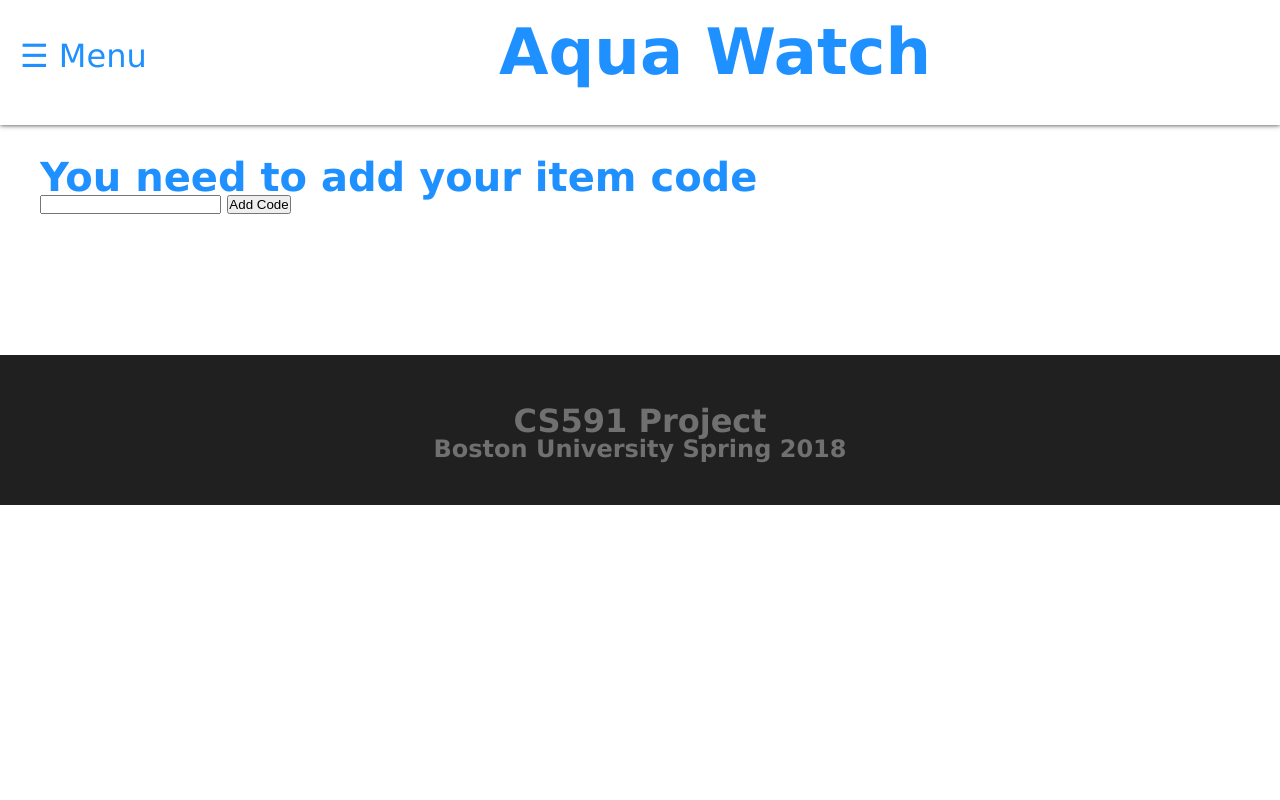
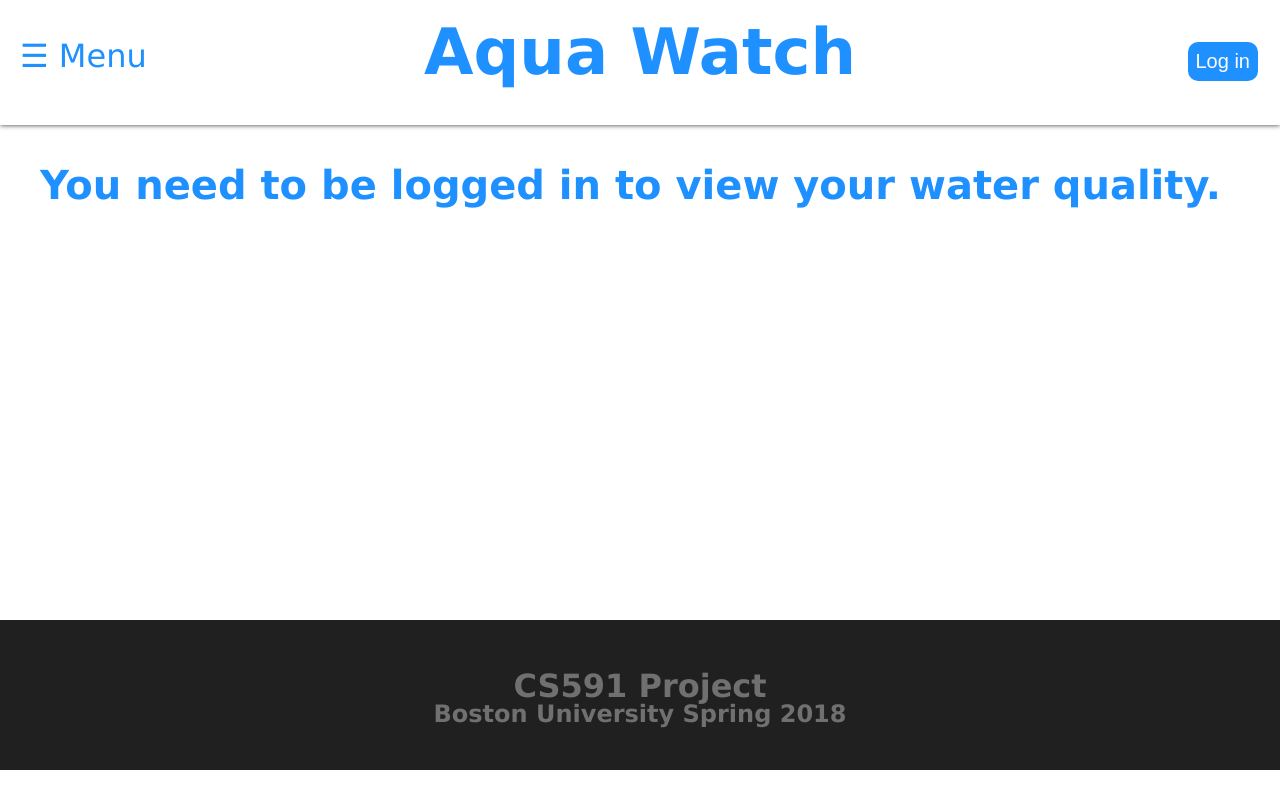
Before and after one commit to aqua-watch/aqua-watch-API, a Flask app: page /your_water_quality in a window 1280 px wide. Run offline with Flask 2, Linux system fonts and the light colour scheme; some libraries are stand-ins or nearby versions.

Commit message:
Updated styles and templates

```diff
--- a/aqua-watch-api/app.py
+++ b/aqua-watch-api/app.py
@@ -63,7 +63,7 @@ yellow_marker = 'http://maps.google.com/mapfiles/ms/icons/yellow-dot.png'
 red_marker = 'http://maps.google.com/mapfiles/ms/icons/red-dot.png'
 
 # the user
-user = None
+user = {'fname': None}
 
 class User():
     def __init__(self, email, first_name, last_name, products=[]):
@@ -87,10 +87,10 @@ class User():
 @app.route("/")
 def index():
     # main page
-    if (user):
-        return render_template('index.html', logged_in=1, fname=user.first_name)
+    if user['fname'] == None:
+        return render_template('index.html', not_logged_in=1)
     else:
-        return render_template('index.html', not_logged_in=1)
+        return render_template('index.html', logged_in=1, fname=user['fname'])
 
 # User login with Google account
 @app.route('/login', methods=['GET'])
@@ -127,14 +127,14 @@ def login():
 
     # image = user_document['image']['url']
 
-    user = User(email, firstName, lastName)
+    user['fname'] = firstName
 
     # Save credentials back to session in case access token was refreshed.
     # ACTION ITEM: In a production app, you likely want to save these
     #              credentials in a persistent database instead.
     flask.session['credentials'] = credentials_to_dict(credentials)
 
-    return render_template('index.html', logged_in=1, fname=user.first_name)
+    return render_template('index.html', logged_in=1, fname=user['fname'])
 
 # Getting authorization from user through Google
 @app.route('/authorize')
@@ -186,7 +186,7 @@ def gCallback():
 def logout():
     if 'credentials' in flask.session:
         del flask.session['credentials']
-        user = None
+        user['fname'] = None
 
     return render_template('index.html', not_logged_in=1)
 
@@ -234,11 +234,11 @@ def mapview():
         # handle invalid address
         if (response['status'] != 'OK'):
             message = "Invalid address. Try again."
-            if (user):
-                return render_template('index.html', location=address, message=message, fname=user.first_name,
+            if user['fname'] == None:
+                return render_template('index.html', location=address, message=message, not_logged_in=1)
+            else:
+                return render_template('index.html', location=address, message=message, fname=user['fname'],
                                        logged_in=1)
-            else:
-                return render_template('index.html', location=address, message=message, not_logged_in=1)
         # obtain values from response
         address = response['results'][0]['formatted_address']
         latitude = response['results'][0]['geometry']['location']['lat']
@@ -260,11 +260,11 @@ def mapview():
                 zero_results = False
         if (len(results) == 0):
             message = "No data for this location or its surroundings yet"
-            if (user):
-                return render_template('index.html', location=address, message=message, fname=user.first_name,
+            if user['fname'] ==None:
+                return render_template('index.html', location=address, message=message, not_logged_in=1)
+            else:
+                return render_template('index.html', location=address, message=message, fname=user['fname'],
                                        logged_in=1)
-            else:
-                return render_template('index.html', location=address, message=message, not_logged_in=1)
         elif (zero_results):
             message = "No data for this location yet, but there is some data for its surroundings"
             map_dict = {}
@@ -298,11 +298,11 @@ def mapview():
             my_map = Map(identifier="view-side", lat=latitude, lng=longitude,
                          style="height:600px;width:900px;margin:0px;", zoom=16,
                          markers=marker_tuples)
-            if (user):
+            if user['fname']==None:
+                return render_template('mapview.html', location=address, message=message, mymap=my_map, not_logged_in=1)
+            else:
                 return render_template('mapview.html', location=address, message=message, mymap=my_map,
-                                       fname=user.first_name, logged_in=1)
-            else:
-                return render_template('mapview.html', location=address, message=message, mymap=my_map, not_logged_in=1)
+                                       fname=user['fname'], logged_in=1)
         else:
             map_dict = {}
             # calculate the average for each sensor
@@ -343,18 +343,18 @@ def mapview():
             my_map = Map(identifier="view-side", lat=latitude, lng=longitude,
                          style="height:600px;width:900px;margin:0px;", zoom=16,
                          markers=marker_tuples)
-            if (user):
+            if user['fname'] == None:
                 return render_template('mapview.html', location=address, results=results, res_img=res_img, mymap=my_map,
-                                       fname=user.first_name, logged_in=1)
+                                       not_logged_in=1)
             else:
                 return render_template('mapview.html', location=address, results=results, res_img=res_img, mymap=my_map,
-                                       not_logged_in=1)
+                                       fname=user['fname'], logged_in=1)
     except:
         message = "Invalid address. Try again."
-        if (user):
-            return render_template('index.html', message=message, fname=user.first_name, logged_in=1)
+        if user['fname'] == None:
+            return render_template('index.html', message=message, not_logged_in=1)
         else:
-            return render_template('index.html', message=message, not_logged_in=1)
+            return render_template('index.html', message=message, fname=user['fname'], logged_in=1)
 
 def determine_marker(s1, s2, s3, s4, s5):
     """ to determine the color of the marker
@@ -373,12 +373,6 @@ def determine_marker(s1, s2, s3, s4, s5):
     else:
         return red_marker
 
-@app.route('/map', methods=['GET'])
-def map():
-    if (user):
-        return render_template('map.html', fname=user.first_name, logged_in=1)
-    else:
-        return render_template('map.html', not_logged_in=1)
 
 @app.route('/sensors', methods=['POST'])
 def extract_data():
@@ -418,28 +412,28 @@ def extract_data():
 def your_water_quality():
     """ View function so far used for debugging
     """
-    item_code = request.args.get("item-code")
+    if user['fname'] == None:
+        return render_template('your_water_quality.html', not_logged_in=1)
 
-    if (item_code == "" or item_code is None):
-        # generate the view so that they can add an item code
-        return render_template('your_water_quality.html', has_item_code=0)
-    item_code = item_code.strip()
-    cursor = list(data.find({"product-code": item_code}))
-    # to store results from cursor
-    results = cursor[0]
-    results = removekey(results, "_id")
+    else:
+        item_code = request.args.get("item-code")
 
-    if results["address"] == "" or results["address"] == None:
-        has_address = 0
-    else:
-        has_address = 1
+        if (item_code == "" or item_code is None):
+            # generate the view so that they can add an item code
+            return render_template('your_water_quality.html', no_item_code=1, fname=user['fname'], logged_in=1)
 
-    if (user):
-        return render_template('your_water_quality.html', item_code=item_code, has_item_code=1,
-                               results=results, fname=user.first_name, logged_in=1, has_address=0)
-    else:
-        return render_template('your_water_quality.html', item_code=item_code, has_item_code=1,
-                               results=results, not_logged_in=1, has_address=0)
+        item_code = item_code.strip()
+        cursor = list(data.find({"product-code": item_code}))
+        # to store results from cursor
+        results = cursor[0]
+        results = removekey(results, "_id")
+
+        if results["address"] == "" or results["address"] == None:
+            return render_template('your_water_quality.html', fname=user['fname'], item_code=item_code, has_item_code=1,
+                               results=results, logged_in=1, no_address=1)
+        else:
+            return render_template('your_water_quality.html', fname=user['fname'], item_code=item_code, has_item_code=1,
+                               results=results, logged_in=1, has_address=1)
 
 def removekey(d, key):
     r = dict(d)
@@ -483,10 +477,10 @@ def add_address():
 
 @app.route('/report_guide', methods=['GET'])
 def report_guide():
-    if (user):
-        return render_template('report_guide.html', fname=user.first_name, logged_in=1)
+    if user['fname']==None:
+        return render_template('report_guide.html', not_logged_in=1)
     else:
-        return render_template('report_guide.html', not_logged_in=1)
+        return render_template('report_guide.html', fname=user['fname'], logged_in=1)
 
 if __name__ == "__main__":
     # When running locally, disable OAuthlib's HTTPs verification.
--- a/aqua-watch-api/static/styles/style.css
+++ b/aqua-watch-api/static/styles/style.css
@@ -228,6 +224,11 @@ Containers
 .container_content h2 {
 	font-size: 2em;
     color: #1E90FF;
+    line-height: 1em;
+}
+
+.container_content h3 {
+    color: #1E90FF;
 }
 
 .search_container {
@@ -317,7 +360,6 @@ footer {
 	background-color: #202020;
 	height: 150px;
 	padding: 50px;
-    margin-top: 100px;
 }
 
 .footer_text {
--- a/aqua-watch-api/templates/your_water_quality.html
+++ b/aqua-watch-api/templates/your_water_quality.html
@@ -6,22 +6,12 @@
 	<title>Aqua Watch | Your Water Quality</title>
 
     <!-- CSS -->
-    <link rel= "stylesheet" type= "text/css" href= "../static/styles/style.css">
-    <link rel= "stylesheet" type= "text/css" href= "{{ url_for('static',filename='styles/style.css') }}">
-
-    <!-- Latest compiled and minified CSS
-	<link rel="stylesheet" href="https://maxcdn.bootstrapcdn.com/bootstrap/3.3.7/css/bootstrap.min.css" integrity="sha384-BVYiiSIFeK1dGmJRAkycuHAHRg32OmUcww7on3RYdg4Va+PmSTsz/K68vbdEjh4u" crossorigin="anonymous">
-    -->
+    <link rel= "stylesheet" type= "text/css" href= "../static/styles/style.css?version=1">
+    <link rel= "stylesheet" type= "text/css" href= "{{ url_for('static',filename='styles/style.css', v=0.01) }}">
 
     <!-- JS -->
+    <script type="text/javascript" src="../static/js/jquery-3.3.1.min.js"></script>
     <script type="text/javascript" src="../static/js/script.js"></script>
-    <!--
-    <script
-	  src="https://code.jquery.com/jquery-3.3.1.min.js"
-	  integrity="sha256-FgpCb/KJQlLNfOu91ta32o/NMZxltwRo8QtmkMRdAu8="
-	  crossorigin="anonymous"></script>
-    <script src="https://maxcdn.bootstrapcdn.com/bootstrap/3.3.7/js/bootstrap.min.js" integrity="sha384-Tc5IQib027qvyjSMfHjOMaLkfuWVxZxUPnCJA7l2mCWNIpG9mGCD8wGNIcPD7Txa" crossorigin="anonymous"></script>
-    -->
 </head>
 
 <body>
@@ -64,6 +54,11 @@
 	</div>
 
     <div class="container_content">
+        {% if not_logged_in %}
+            <h2>You need to be logged in to view your water quality.</h2>
+            <br><br><br><br><br><br><br><br><br><br><br><br><br><br><br>
+        {% endif %}
+
         {% if has_item_code %}
         <div class="page-header"> <h2> Your item code: {{item_code}} </h2></div>
         </br>
@@ -72,8 +67,9 @@
             <h3><li><b>{{key}}</b>: {{value}}</li></h3>
         {% endfor %}
         </ul>
+        {% endif %}
 
-        {% if not has_address %}
+        {% if no_address %}
             <h2> Add/Update an address associated with your product </h2>
             <label for="address"> Address: </label>
             <input type="text" name="address" id="address">
@@ -81,15 +77,19 @@
             <button class="btn tbn-primary" id="add-address">Add Address</button>
         {% endif %}
 
-        {% else %}
-            <h2>You need to add your item code</h2>
-            <input type="text" name="item-code" id="item-code">
-            <button type="button" class="btn btn-primary" id="submit-item-code">Add Code</button>
+        {% if no_item_code %}
+            <h2>Link your Aqua Watch device to your account</h2>
+            <br>
+            <div class="product_container">
+                <input type="text" placeholder="Enter product code" name="item-code">
+                <button type="button" id="product-code">Add Code</button>
+            </div>
+            <br><br><br><br><br><br><br><br><br><br><br><br><br>
         {% endif %}
     </div>
 
     <script src= "{{ url_for('static',filename='js/events.js') }}"></script>
-    <script >
+    <script>
     $(document).ready(function(){
             console.log("ready to go");
             //let b = "{{url_for('index')}}";
```
Also changed, not shown: other parts of aqua-watch-api/static/styles/style.css (+45 -7 lines), aqua-watch-api/templates/footer.html (deleted, +0 -10 lines), aqua-watch-api/templates/header.html (deleted, +0 -56 lines), aqua-watch-api/templates/map.html (deleted, +0 -111 lines).
